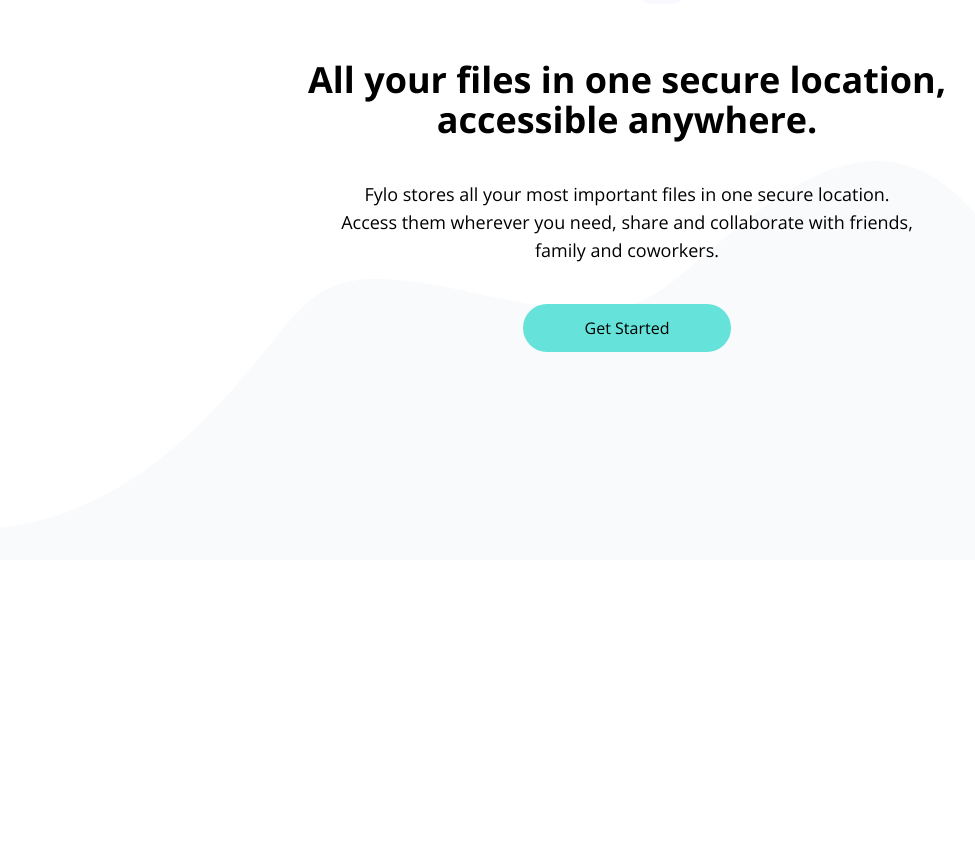
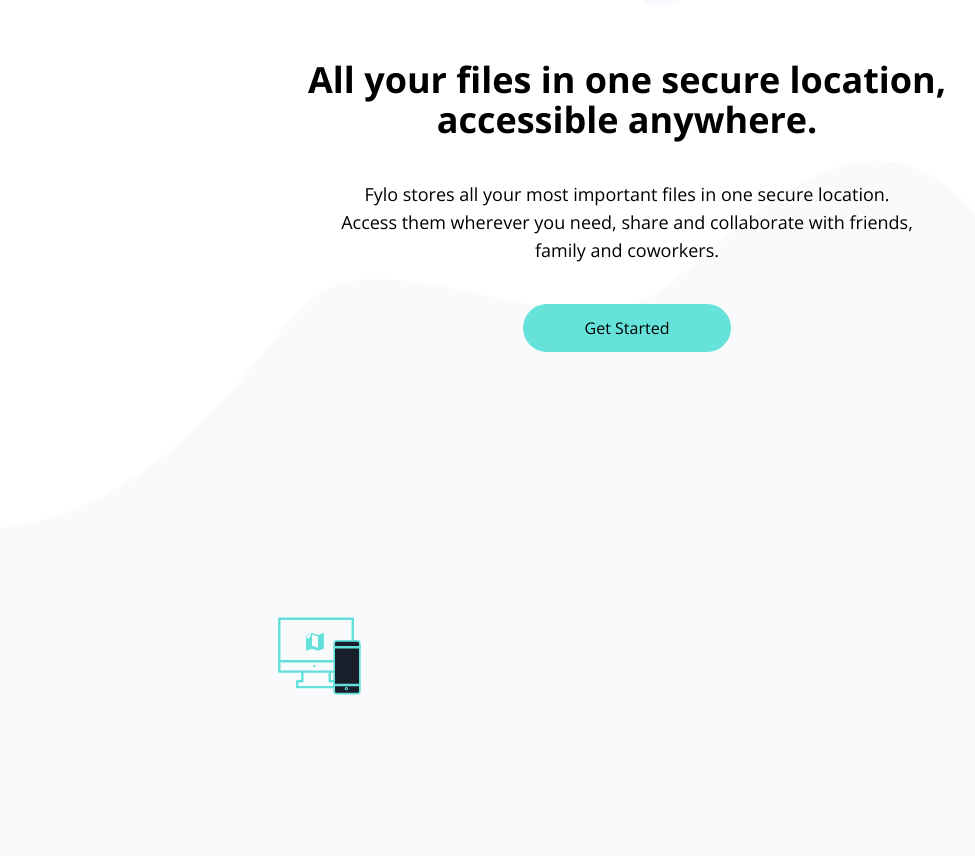
Before and after one commit to AlexGroat/tw-fylo, a website: page index.html in a window 1280 px wide. Shown: the part 730-1586 px from the top of the page, without its empty margins (13-988 px from the left). Before the commit the page ends 1290 px from the top, so only its background shows below. Drawn offline with nearby package versions, Linux system fonts and the light colour scheme.

Commit message:
features and productive section timestamp 3:43

```diff
--- a/index.html
+++ b/index.html
@@ -110,5 +110,21 @@
         </button>
       </div>
     </section>
+
+    <!-- Features section -->
+    <section id="features" class="pt-12 bg-gray-50 dark:bg-darkBlue1">
+      <!-- Features container -->
+      <div class="container mx-auto px-6 pb-32">
+        <!-- First row -->
+        <div class="flex flex-col space-y-24 text-center md:flex-row md:space-y-0">
+          <!-- Item 1 -->
+          <div class="flex flex-col items-center space-y-2 md:w-1/2">
+            <div class="flex items-center justify-center h-24 mb-6">
+              <img src="images/icon-access-anywhere.svg" alt="">
+            </div>
+          </div>
+        </div>
+      </div>
+    </section>
   </body>
 </html>
```
Also changed, not shown: css/style.css.
